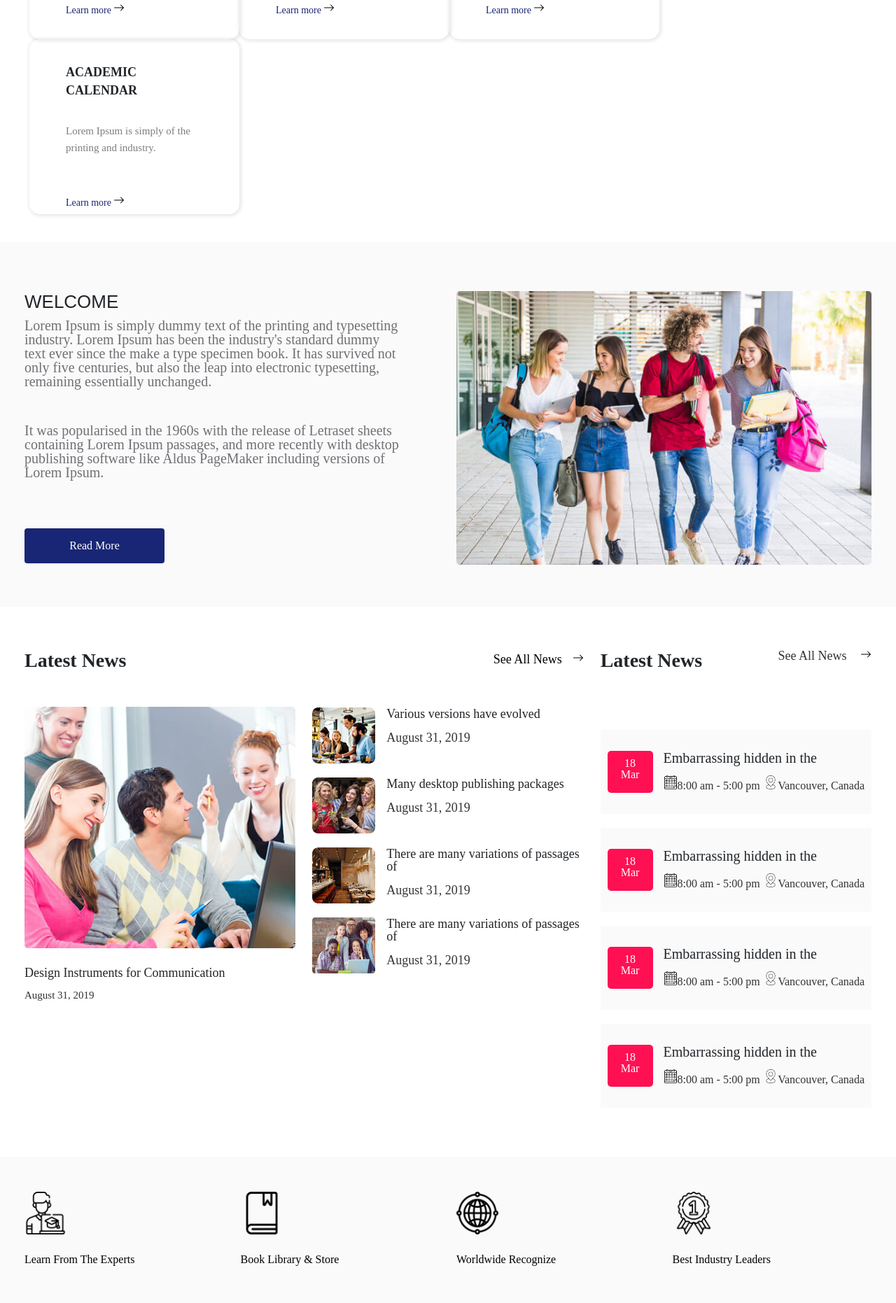
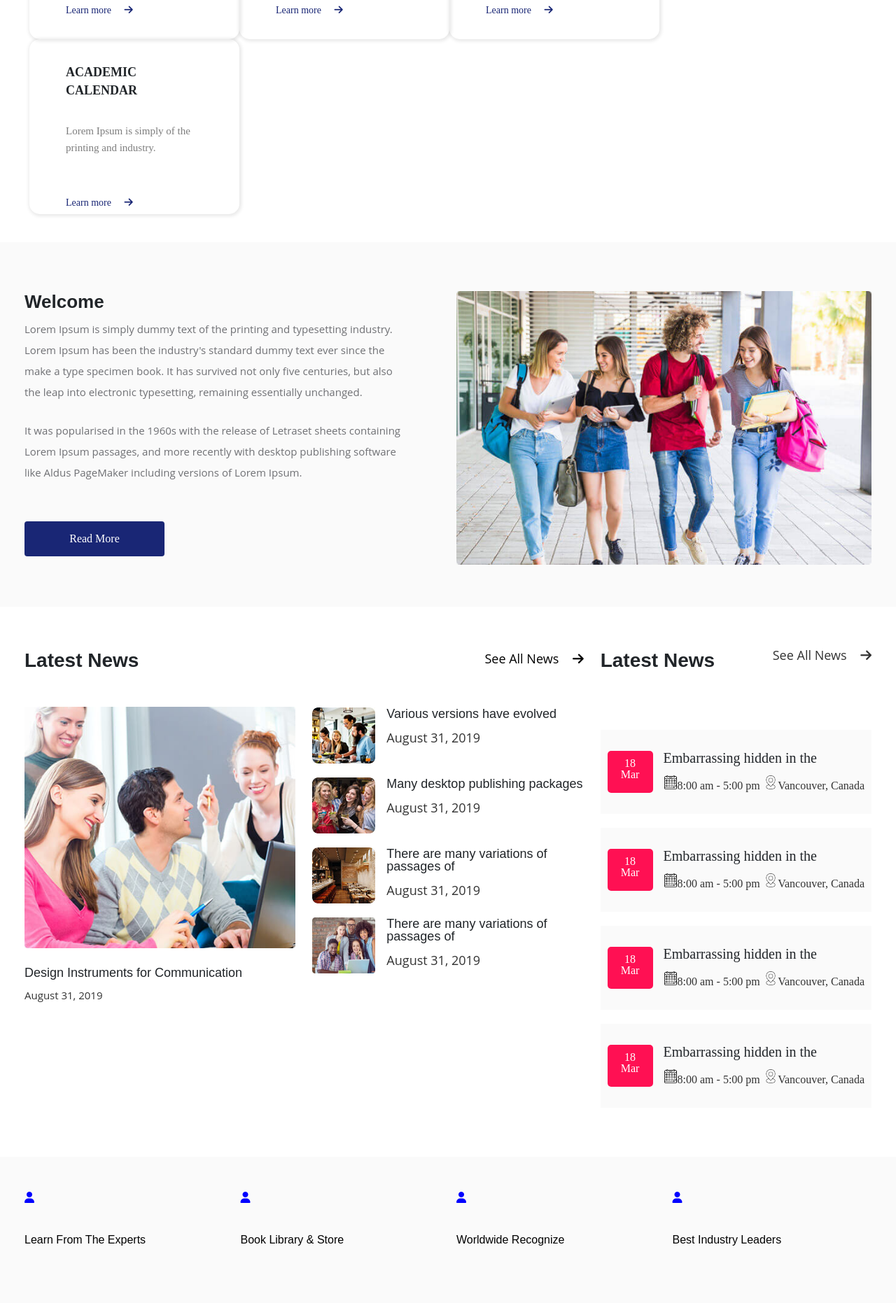
Before and after one commit to MelikovaS/Edumy, a plain HTML site: page index.html in a window 1280 px wide. Shown: the part 914-2776 px from the top of the page at 70% size. Drawn offline with nearby package versions, Linux system fonts and the light colour scheme.

Commit message:
kart, learn sectionlarda problem qaldi

```diff
--- a/assets/css/style.css
+++ b/assets/css/style.css
@@ -61,12 +61,13 @@ a{
     padding: 35px 40px;
 }
 .card-body h5{
-padding-bottom: 25px;
-width: 100%;
-line-height: 1.42857;
-font-family: "Nunito";
-font-weight: 600;
-font-size: 18px;
+    font-family: "Nunito";
+    font-weight: 600;
+    font-size: 18px;
+    text-transform: uppercase;
+    padding-bottom: 25px;
+    width: 100%;
+    line-height: 1.42857;
 }
 
 .card-body p{
@@ -80,6 +81,10 @@ font-size: 18px;
     color: #192675;
     font-size: 14px;
     line-height: 24px;
+}
+
+.card-body i{
+    padding-left: 15px;
 }
 
 .image1{
@@ -179,15 +184,18 @@ font-size: 18px;
 
 .welcome-left h2{
     font-size: 26px;
-    font-family: Nunito, sans-serif;
+    font-family: 'Nunito', sans-serif;
+    font-weight: 700;
 }
 
 .welcome-left p {
+    font-size: 15px;
+    line-height: 2;
+    margin-bottom: 25px;
     max-width: 540px;
     height: 120px;
-    font-size: 20px;
     color: #6f7074;
-    margin-bottom: 30px;
+    font-family: 'Open Sans', sans-serif;
 }
 
 .welcome-left button{
@@ -212,6 +220,7 @@ font-size: 18px;
 .news-left h3{
     font-weight: 700;
     margin-bottom: 50px;
+    font-family: 'Nunito', sans-serif;
 }
 
 .news-left h5{
@@ -219,12 +228,14 @@ font-size: 18px;
     line-height: 24px;
     margin-bottom: 5px;
     margin-top: 20px;
+    font-family: 'Nunito', sans-serif;
 }
 
 .news-left a{
     font-size: 15px;
     line-height: 30px;
     color: #333333;
+    font-family: 'Open Sans', sans-serif;
 }
 
 .news-left a:hover{
@@ -239,9 +250,10 @@ font-size: 18px;
 .see a{
     color: #000;
     font-size: 18px;
+    font-family: 'Open Sans', sans-serif;
 }
 
-.see img{
+.see i{
     padding-left: 15px;
 }
 
@@ -259,6 +271,7 @@ font-size: 18px;
 .news-center .blog a{
     color: #333333;
     font-size: 18px;
+    font-family: 'Open Sans', sans-serif;
 }
 
 .news-center .blog a:hover{
@@ -267,6 +280,7 @@ font-size: 18px;
 .news-center .blog h5{
     font-size: 18px;
     margin-bottom: 1rem;
+    font-family: 'Nunito', sans-serif;
 }
 
 .latest{
@@ -277,18 +291,20 @@ font-size: 18px;
 
 .latest h3{
     font-weight: 700;
+    font-family: 'Nunito', sans-serif;
 }
 
 .latest a{
     color: #333;
     font-size: 18px;
+    font-family: 'Open Sans', sans-serif;
 }
 
 .latest a:hover{
     color: #000;
 }
 
-.latest img{
+.latest i{
     padding-left: 15px;
 }
 .post{
@@ -330,15 +346,17 @@ font-size: 18px;
 }
 
 .post-body-top a{
-    color:#333333
+    color:#333333;
 }
 .post-body-top address{
-    color:#333333
-}.post-body-top a:hover{
-    color:#000
+    color:#333333;
+
+}
+.post-body-top a:hover{
+    color:#000;
 }
 .post-body-top address:hover{
-    color:#000
+    color:#000;
 }
 
 .post-body-top img{
@@ -350,21 +368,27 @@ font-size: 18px;
     padding: 50px 35px;
     background-color: rgba(100, 100, 100, 0.03);
 }
-.images img{
-    color: #192675 !important;
+
+.images i{
+    color: #00f;
     width: 60px;
     height: 61px;
-    margin-bottom: 25px;
 }
+
+.ikon i:hover{
+    color: #ff1053;
+}
+
 .ikon {
     display: flex;
     flex-direction: column;
 }
 .ikon a{
     color: #000;
+    font-family: 'Nunito', sans-serif;
 }
 .ikon a:hover{
-    color: #333;
+    color: #333333;
 }
 
 .partners{
@@ -375,6 +399,7 @@ font-size: 18px;
 .partners-left h3{
     padding-bottom: 15px;
     font-weight: 700;
+    font-family: 'Nunito', sans-serif;
 }
 
 .partners-left p{
@@ -382,6 +407,7 @@ font-size: 18px;
     padding-bottom: 70px;
     font-size: 18px;
     font-weight: 400;
+    font-family: 'Open Sans', sans-serif;
 }
 
 .partner-image img{
@@ -391,6 +417,7 @@ font-size: 18px;
 .partners-right h3{
     padding-bottom: 15px;
     font-weight: 700;
+    font-family: 'Nunito', sans-serif;
 }
 
 .partners-right p{
@@ -398,6 +425,7 @@ font-size: 18px;
     padding-bottom: 60px;
     font-size: 18px;
     font-weight: 400;
+    font-family: 'Open Sans', sans-serif;
 }
 
 .partners-right form{
@@ -416,8 +444,7 @@ form button{
     height: 50px;
 }
 
-form button img{
-    color: #fff !important;
-    padding-left: 10px;
-    align-items: center;
+form i{
+    color: #fff;
+    padding-left: 15px;
 }
--- a/index.html
+++ b/index.html
@@ -5,9 +5,11 @@
   <meta charset="UTF-8">
   <meta name="viewport" content="width=device-width, initial-scale=1.0">
   <link href="https://unpkg.com/aos@2.3.1/dist/aos.css" rel="stylesheet">
-
   <link href="https://cdn.jsdelivr.net/npm/bootstrap@5.0.2/dist/css/bootstrap.min.css" rel="stylesheet"
     integrity="sha384-EVSTQN3/azprG1Anm3QDgpJLIm9Nao0Yz1ztcQTwFspd3yD65VohhpuuCOmLASjC" crossorigin="anonymous">
+  <link rel="stylesheet" href="https://cdnjs.cloudflare.com/ajax/libs/font-awesome/6.4.0/css/all.min.css"
+    integrity="sha512-iecdLmaskl7CVkqkXNQ/ZH/XLlvWZOJyj7Yy7tcenmpD1ypASozpmT/E0iPtmFIB46ZmdtAc9eNBvH0H/ZpiBw=="
+    crossorigin="anonymous" referrerpolicy="no-referrer" />
   <link rel="stylesheet" href="./assets/css/swiper-bundle.min.css">
   <link rel="stylesheet" href="./assets/css/style.css">
 
@@ -50,7 +52,7 @@
             <div class="card-body">
               <h5 class="card-title h5">PROGRAM</h5>
               <p class="card-text">Lorem Ipsum is simply of the printing and industry.</p>
-              <a href="#" class="card-link">Learn more <img src="./assets/images/arrow.svg" alt=""></a>
+              <a href="#" class="card-link">Learn more <i class="fa-solid fa-arrow-right"></i></a>
             </div>
           </div>
         </div>
@@ -59,7 +61,7 @@
               <div class="card-body">
                 <h5 class="card-title h5">AFORDABILITY</h5>
                 <p class="card-text">Lorem Ipsum is simply of the printing and industry.</p>
-                <a href="#" class="card-link">Learn more <img src="./assets/images/arrow.svg" alt=""></a>
+                <a href="#" class="card-link">Learn more <i class="fa-solid fa-arrow-right"></i></a>
               </div>
             </div>
         </div>
@@ -68,7 +70,7 @@
               <div class="card-body">
                 <h5 class="card-title h5">CERTIFICATION</h5>
                 <p class="card-text">Lorem Ipsum is simply of the printing and industry.</p>
-                <a href="#" class="card-link">Learn more <img src="./assets/images/arrow.svg" alt=""></a>
+                <a href="#" class="card-link">Learn more <i class="fa-solid fa-arrow-right"></i></a>
               </div>
             </div>
         </div>
@@ -77,7 +79,7 @@
               <div class="card-body">
                 <h5 class="card-title h5">ACADEMIC CALENDAR</h5>
                 <p class="card-text">Lorem Ipsum is simply of the printing and industry.</p>
-                <a href="#" class="card-link">Learn more <img src="./assets/images/arrow.svg" alt=""></a>
+                <a href="#" class="card-link">Learn more <i class="fa-solid fa-arrow-right"></i></a>
               </div>
             </div>
         </div>
@@ -87,7 +89,7 @@
   <section class="welcome">
    <div class="row">
     <div class="welcome-left col-12 col-lg-6">
-      <h2 class="h2">WELCOME</h2>
+      <h2 class="h2">Welcome</h2>
       <p>Lorem Ipsum is simply dummy text of the printing and typesetting industry. Lorem Ipsum has been the industry's standard dummy text ever since the make a type specimen book. It has survived not only five centuries, but also the leap into electronic typesetting, remaining essentially unchanged.</p>
       <p>It was popularised in the 1960s with the release of Letraset sheets containing Lorem Ipsum passages, and more recently with desktop publishing software like Aldus PageMaker including versions of Lorem Ipsum.</p>
       <button class="btn" href="#">Read More</button>
@@ -112,7 +114,7 @@
       </div>
       <div class="news-center col-12 col-lg-4">
         <div class="see">
-          <a href="#">See All News<img src="./assets/images/arrow.svg" alt=""></a>
+          <a href="#">See All News <i class="fa-solid fa-arrow-right"></i></a>
         </div>
         <div class="blogs">
           <div class="blog">
@@ -148,7 +150,7 @@
       <div class="news-right col-12 col-lg-4">
         <div class="latest">
           <h3 class="h3">Latest News</h3>
-          <a href="#">See All News <img src="./assets/images/arrow.svg" alt=""></a>
+          <a href="#">See All News <i class="fa-solid fa-arrow-right"></i></a>
         </div>
         <div class="post">
           <div class="post-date">
@@ -206,25 +208,25 @@
     <div class="row">
       <div class="ikon col-lg-3 col-md-6">
         <div class="images">
-          <img src="./assets/images/student.png" alt="">
+          <a href="#"><i class="fa-solid fa-user"></i></a>
         </div>
         <a href="#">Learn From The Experts</a>
       </div>
       <div class="ikon col-lg-3 col-md-6">
         <div class="images">
-          <img src="./assets/images/agenda.png" alt="">
+          <a href="#"><i class="fa-solid fa-user"></i></a>
         </div>
         <a href="#">Book Library & Store</a>
       </div>
       <div class="ikon col-lg-3 col-md-6">
         <div class="images">
-          <img src="./assets/images/worldwide.png" alt="">
+          <a href="#"><i class="fa-solid fa-user"></i></a>
         </div>
         <a href="#">Worldwide Recognize</a>
       </div>
       <div class="ikon col-lg-3 col-md-6">
         <div class="images">
-          <img src="./assets/images/first.png" alt="">
+         <a href="#"><i class="fa-solid fa-user"></i></a>
         </div>
         <a href="#">Best Industry Leaders</a>
       </div>
@@ -251,7 +253,7 @@
             <label for="exampleInputEmail1"></label>
             <input type="email" class="form-control" id="exampleInputEmail1" aria-describedby="emailHelp" placeholder="Email address">
           </div>
-          <button type="submit" class="btn btn-primary">Get it now <img src="./assets/images/arrow.svg" alt=""></button>
+          <button type="submit" class="btn btn-primary">Get it now <i class="fa-solid fa-arrow-right"></i></button>
         </form>
       </div>
     </div>
```
Also changed, not shown: assets/images/agenda.png (deleted), assets/images/arrow.svg (deleted), assets/images/first.png (deleted), assets/images/icon1.png (added), assets/images/icon2.png (added), assets/images/icon3.png (added), assets/images/icon4.png (added), assets/images/student.png (deleted), assets/images/worldwide.png (deleted).
